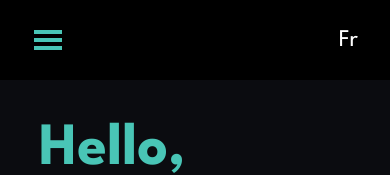
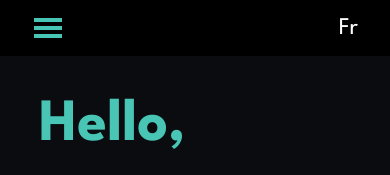
Before and after one commit to th-herve/portfolio, a React (Create React App) app: page / in a window 390 px wide. Shown: the top 175 px of the page. Built offline with nearby package versions, Linux system fonts and the light colour scheme; some icons are missing; a web font is replaced by a local one.

Commit message:
Made navbar smaller for mobile

```diff
--- a/src/components/navbar.js
+++ b/src/components/navbar.js
@@ -11,7 +11,7 @@ export default function Navbar() {
 
   return (
     <>
-      <nav className="sticky top-0 flex items-center justify-between bg-black  px-8 py-6 text-2xl text-white">
+      <nav className="sticky top-0 flex items-center justify-between bg-black  px-8 py-3 text-2xl text-white">
         <div className="flex items-center gap-3 text-2xl font-bold ">
           <button onClick={() => setIsNavOpen(!isNavOpen)} className="text-cyan md:hidden">
             {isNavOpen ? <FaXmark size="2rem" /> : <GiHamburgerMenu size="2rem" />}
@@ -22,7 +22,8 @@ export default function Navbar() {
 
         <ul
           className={`${!isNavOpen ? 'hidden' : ''}
-            absolute right-0 top-20 w-screen text-center text-2xl text-white backdrop-blur-xl md:static md:flex md:justify-center`}>
+            absolute right-0 top-14 w-screen text-center text-2xl text-white backdrop-blur-xl md:static md:flex md:justify-center`}
+        >
           {links.map((link, index) => (
             <li key={link + index} className="mb-12 mt-12 md:my-0">
               <Link text={link} href={'#' + link.toLowerCase()} />
```
